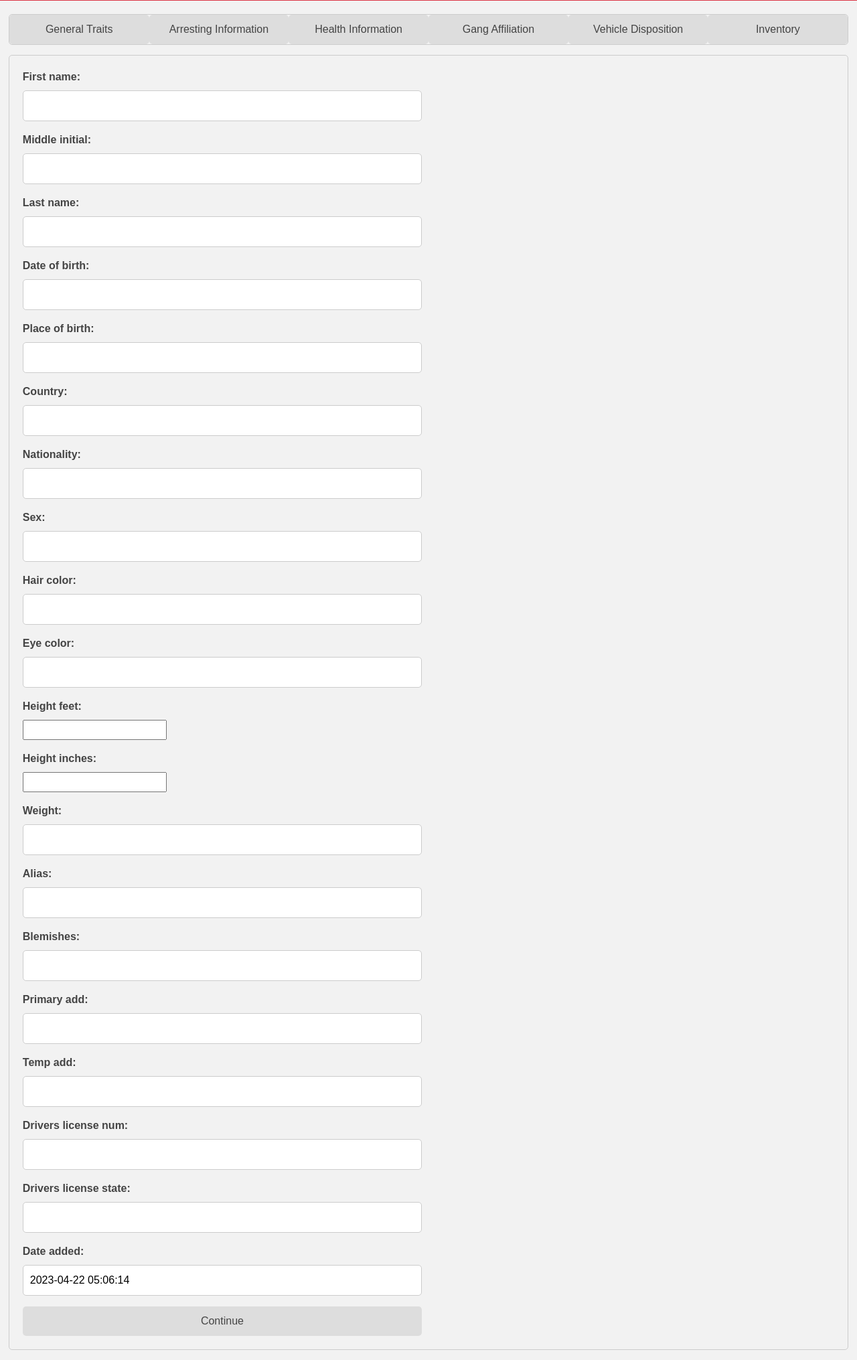
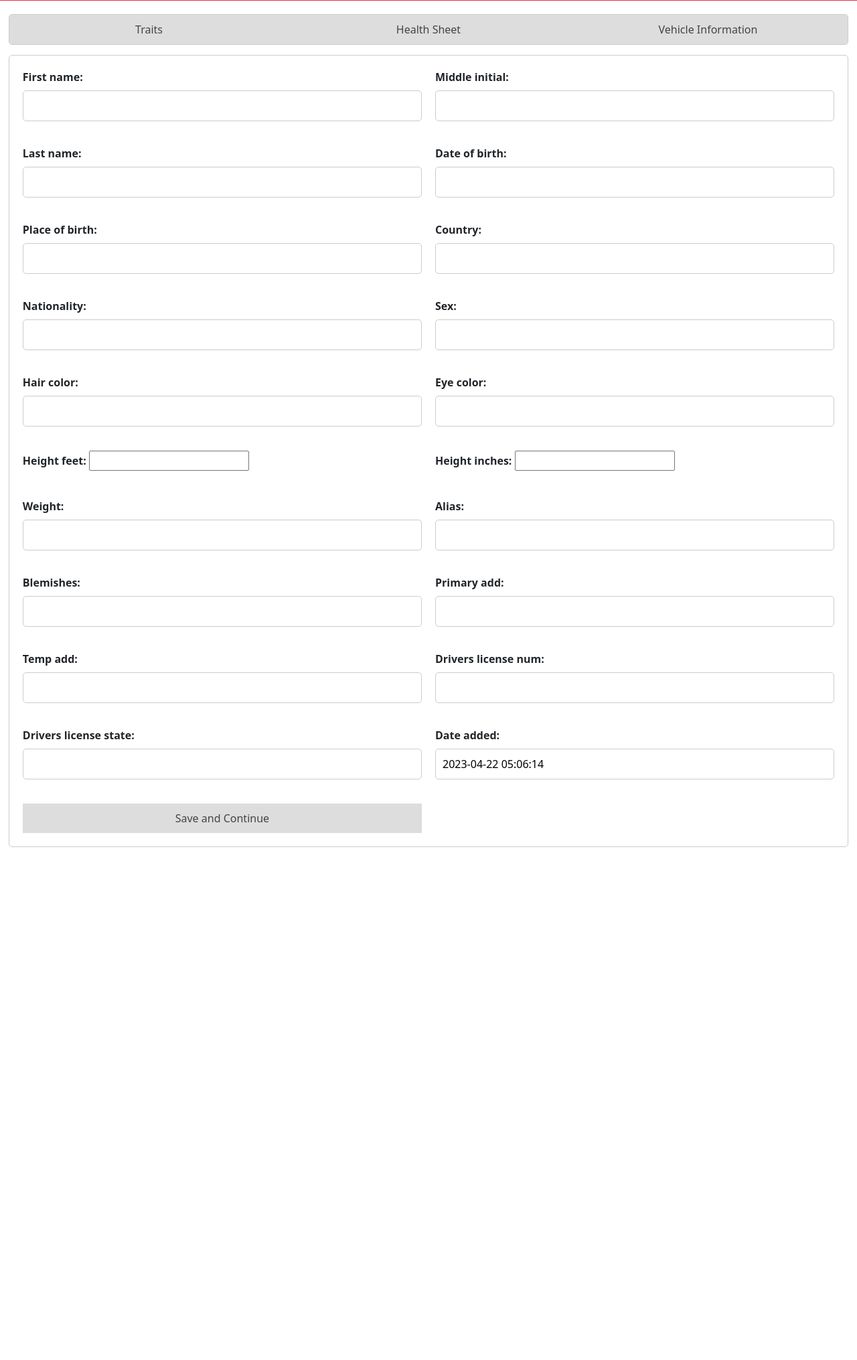
Before and after one commit to kobibell/Warden-Web-Wizards-JIMS, a Django app: page /add_inmate/ in a window 1280 px wide. Shown: the part 55-2086 px from the top of the page at 67% size. After the commit the page ends 1320 px from the top, so only its background shows below. Run offline with Django 4.2, Linux system fonts and the light colour scheme.

Commit message:
Revert "added inmate booking related models and rendering of forms for each model"
This reverts commit ccd85c38a0730164dbf77f6713017a49e7d9392a.

```diff
--- a/src/jims_project/jims_app/forms.py
+++ b/src/jims_project/jims_app/forms.py
@@ -1,7 +1,7 @@
 from django import forms
 from django.contrib.auth.forms import UserCreationForm
 from django.contrib.auth.models import User
-from .models import *
+from .models import InmateTraits
 
 class AddMoneyForm(forms.Form):
     account_number = forms.CharField(max_length=200)
@@ -28,28 +28,3 @@
         widgets = {
             'middle_initial': forms.TextInput(attrs={'size': '1', 'maxlength': '1'}),
         }
-
-class InmateHealthSheetForm(forms.ModelForm):
-    class Meta:
-        model = InmateHealthSheet
-        fields = '__all__'
-
-class InmateArrestingInfoForm(forms.ModelForm):
-    class Meta:
-        model = InmateArrestInfo
-        fields = '__all__'
-
-class InmatePropertyForm(forms.ModelForm):
-    class Meta:
-        model = InmateProperty
-        fields = '__all__'
-
-class InmateVehicleDispositionForm(forms.ModelForm):
-    class Meta:
-        model = InmateVehicles
-        fields = '__all__'
-
-class InmateGangAffiliationForm(forms.ModelForm):
-    class Meta:
-        model = InmateGangs
-        fields = '__all__'
--- a/src/jims_project/jims_app/views.py
+++ b/src/jims_project/jims_app/views.py
@@ -6,7 +6,7 @@
 from django.contrib.auth import authenticate, login as auth_login
 from django.contrib import messages
 from django.middleware import csrf
-from .forms import *
+from .forms import InmateForm
 from django.urls import reverse
 
 
@@ -17,6 +17,9 @@
 
 from .models import Accounts, CustomUser, InmateTraits
 from .models import TransactionDetails
+
+from .forms import AddMoneyForm
+from .forms import WithdrawMoneyForm
 
 # Create your views here.
 
@@ -223,67 +226,16 @@
 
         return render(request, 'view_inmate.html')
 
+
 def add_inmate(request):
-
-    # Intialize forms upon loading add_inmate page
     if request.method == 'POST':
-        inmate_traits_form = InmateForm(request.POST, prefix='inmate_traits_form')
-        inmate_health_sheet_form = InmateHealthSheetForm(request.POST, prefix='inmate_health_sheet_form')
-        inmate_property_form = InmatePropertyForm(request.POST, prefix='inmate_property_form')
-        inmate_arresting_info_form = InmateArrestingInfoForm(request.POST, prefix='inmate_arresting_info_form')
-        inmate_gang_affiliation_form = InmateGangAffiliationForm(request.POST, prefix='inmate_gang_affiliation_form')
-        inmate_vehicle_disposition_form = InmateVehicleDispositionForm(request.POST, prefix='inmate_vehicle_disposition_form')
-
-        # Is all forms are valid save each form
-        if all([inmate_traits_form.is_valid(),
-                inmate_health_sheet_form.is_valid(),
-                inmate_property_form.is_valid(),
-                inmate_arresting_info_form.is_valid(),
-                inmate_gang_affiliation_form.is_valid(),
-                inmate_vehicle_disposition_form.is_valid()]):
-
-            inmate = inmate_traits_form.save()
-            health_sheet = inmate_health_sheet_form.save(commit=False)
-            health_sheet.inmate = inmate
-            health_sheet.save()
-
-            property_info = inmate_property_form.save(commit=False)
-            property_info.inmate = inmate
-            property_info.save()
-
-            arrest_info = inmate_arresting_info_form.save(commit=False)
-            arrest_info.inmate = inmate
-            arrest_info.save()
-
-            gang_affiliation = inmate_gang_affiliation_form.save(commit=False)
-            gang_affiliation.inmate = inmate
-            gang_affiliation.save()
-
-            vehicle_disposition = inmate_vehicle_disposition_form.save(commit=False)
-            vehicle_disposition.inmate = inmate
-            vehicle_disposition.save()
-
-            # Return confirmation page
+        form = InmateForm(request.POST)
+        if form.is_valid():
+            form.save()
             return render(request, 'inmate_confirmation.html')
     else:
-        inmate_traits_form = InmateForm(prefix='inmate_traits_form')
-        inmate_health_sheet_form = InmateHealthSheetForm(prefix='inmate_health_sheet_form')
-        inmate_property_form = InmatePropertyForm(prefix='inmate_property_form')
-        inmate_arresting_info_form = InmateArrestingInfoForm(prefix='inmate_arresting_info_form')
-        inmate_gang_affiliation_form = InmateGangAffiliationForm(prefix='inmate_gang_affiliation_form')
-        inmate_vehicle_disposition_form = InmateVehicleDispositionForm(prefix='inmate_vehicle_disposition_form')
-
-    context = {
-        'inmate_traits_form': inmate_traits_form,
-        'inmate_health_sheet_form': inmate_health_sheet_form,
-        'inmate_property_form': inmate_property_form,
-        'inmate_arresting_info_form': inmate_arresting_info_form,
-        'inmate_gang_affiliation_form': inmate_gang_affiliation_form,
-        'inmate_vehicle_disposition_form': inmate_vehicle_disposition_form,
-    }
-
-    return render(request, 'add_inmate.html', context)
-
+        form = InmateForm()
+    return render(request, 'add_inmate.html', {'form': form})
 
 
 def create_user_success(request):
--- a/src/jims_project/jims_project/settings.py
+++ b/src/jims_project/jims_project/settings.py
@@ -84,7 +84,7 @@
 DATABASES = {
      'default': {
          'ENGINE': 'django.db.backends.postgresql_psycopg2',
-         'NAME': 'new_alex_test',
+         'NAME': 'dev',
          'USER': 'webwardens',
          'PASSWORD': 'TakBXzeiVL2Ym8K',
          'HOST': 'jims.postgres.database.azure.com',
--- a/src/jims_project/templates/add_inmate.html
+++ b/src/jims_project/templates/add_inmate.html
@@ -1,87 +1,77 @@
-{% extends 'base.html' %}
-{% block content %}
 <head>
   <link rel="stylesheet" type="text/css" href="../static/css/booking.css">
 </head>
+
+{% extends 'base.html' %}
+{% block content %}
 <div class="parent-div">
     <div class="tab-container">
-        <button class="tab-button active" onclick="showTab(event, 'tab1')">General Traits</button>
-        <button class="tab-button" onclick="showTab(event, 'tab2')">Arresting Information</button>
-        <button class="tab-button" onclick="showTab(event, 'tab3')">Health Information</button>
-        <button class="tab-button" onclick="showTab(event, 'tab4')">Gang Affiliation</button>
-        <button class="tab-button" onclick="showTab(event, 'tab5')">Vehicle Disposition</button>
-        <button class="tab-button" onclick="showTab(event, 'tab6')">Inventory</button>
+        <button class="tab-button active" onclick="showTab(event, 'tab1')" data-done="true">Traits</button>
+        <button class="tab-button" onclick="showTab(event, 'tab2')" data-done="false">Health Sheet</button>
+        <button class="tab-button" onclick="showTab(event, 'tab3')" data-done="false">Vehicle Information</button>
     </div>
 
-    <form method="post">
-        {% csrf_token %}
-        <div class="parent-div">
     <div id="tab1" class="tab-content">
       <div class="form-container">
-                    {{ inmate_traits_form.as_p }}
+          <form method="post" class="two-column-form">
+              {% csrf_token %}
+              {{ form.as_p }}
+              <button type="button" onclick="submitForm(event, 'tab1')">Save and Continue</button>
+          </form>
       </div>
-                <button type="button" onclick="showNextTab('tab1', 'tab2')">Continue</button>
     </div>
 
     <div id="tab2" class="tab-content" style="display:none">
-                <div class="form-container">
-                    {{ inmate_arresting_info_form.as_p }}
-                </div>
-                <button type="button" onclick="showPrevTab('tab2', 'tab1')">Back</button>
-                <button type="button" onclick="showNextTab('tab2', 'tab3')">Continue</button>
+        <h2>Tab 2</h2>
+        <p>This is the content for Tab 2.</p>
     </div>
 
     <div id="tab3" class="tab-content" style="display:none">
-                <div class="form-container">
-                    {{ inmate_health_sheet_form.as_p }}
+        <h2>Tab 3</h2>
+        <p>This is the content for Tab 3.</p>
     </div>
-                <button type="button" onclick="showPrevTab('tab3', 'tab2')">Back</button>
-                <button type="button" onclick="showNextTab('tab3', 'tab4')">Continue</button>
-            </div>
-
-            <div id="tab4" class="tab-content" style="display:none">
-                <div class="form-container">
-                    {{ inmate_gang_affiliation_form.as_p }}
-                </div>
-                <button type="button" onclick="showPrevTab('tab4', 'tab3')">Back</button>
-                <button type="button" onclick="showNextTab('tab4', 'tab5')">Continue</button>
-            </div>
-
-            <div id="tab5" class="tab-content" style="display:none">
-                <div class="form-container">
-                    {{ inmate_vehicle_disposition_form.as_p }}
-                </div>
-                <button type="button" onclick="showPrevTab('tab5', 'tab4')">Back</button>
-                <button type="button" onclick="showNextTab('tab5', 'tab6')">Continue</button>
-            </div>
-
-            <div id="tab6" class="tab-content" style="display:none">
-                <div class="form-container">
-                    {{ inmate_property_form.as_p }}
-                </div>
-                <button type="button" onclick="showPrevTab('tab6', 'tab5')">Back</button>
-                <button type="submit">Finish and Save</button>
-            </div>
-        </div>
-    </form>
 </div>
 
 <script>
     function showTab(evt, tabName) {
-        var i, tabcontent, tablinks;
+        var i, tabcontent, tablinks, button;
 
+        // Check if the tab is done before proceeding
+        button = evt.currentTarget;
+        if (button.getAttribute("data-done") === "false") {
+            return;
+        }
+
+        // Hide all tab content
         tabcontent = document.getElementsByClassName("tab-content");
         for (i = 0; i < tabcontent.length; i++) {
             tabcontent[i].style.display = "none";
         }
 
+        // Remove active class from tab buttons
         tablinks = document.getElementsByClassName("tab-button");
         for (i = 0; i < tablinks.length; i++) {
             tablinks[i].className = tablinks[i].className.replace(" active", "");
         }
 
+        // Show the clicked tab content and set the active class to the clicked tab button
         document.getElementById(tabName).style.display = "block";
         evt.currentTarget.className += " active";
+    }
+
+    function submitForm(evt, tabName) {
+        var tabButton;
+
+        // Add form submission logic here
+
+        // Set the tab button's done property to true
+        tabButton = document.querySelector('.tab-container [onclick="showTab(event, \'' + tabName + '\')"]');
+        tabButton.setAttribute("data-done", "true");
+
+        // Navigate to the next tab
+        if (tabName === 'tab1') {
+            showTab({ currentTarget: tabButton.nextSibling }, 'tab2');
+        }
     }
 </script>
 
```
Also changed, not shown: src/jims_project/jims_app/models.py (+0 -65 lines), src/jims_project/jims_app/migrations/0001_initial.py, src/jims_project/jims_app/migrations/0002_InmateTraits_date_added.py (added), src/jims_project/jims_app/migrations/0003_alter_InmateTraits_drivers_license_num.py (added). Lines whose indentation alone changed are shown as unchanged.
